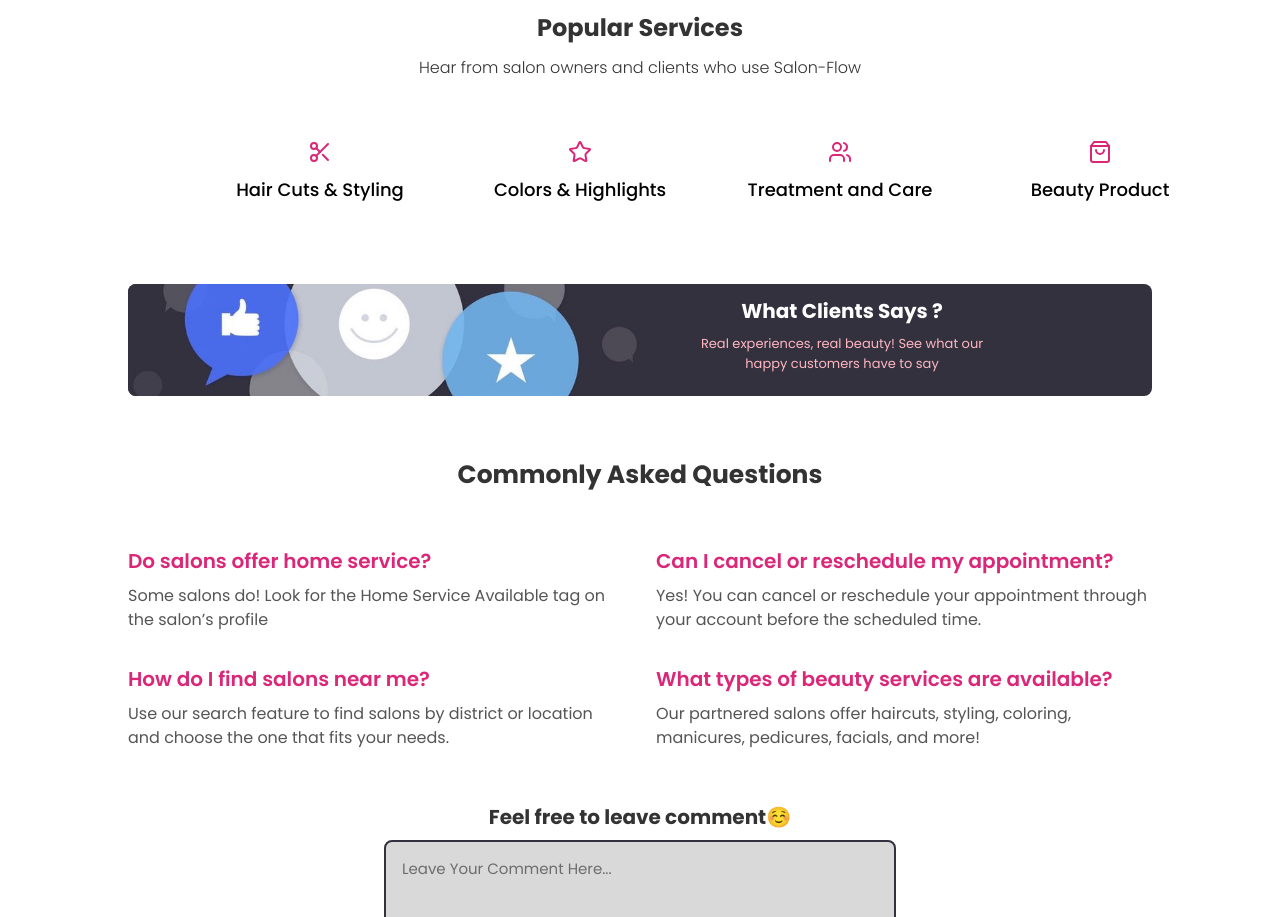
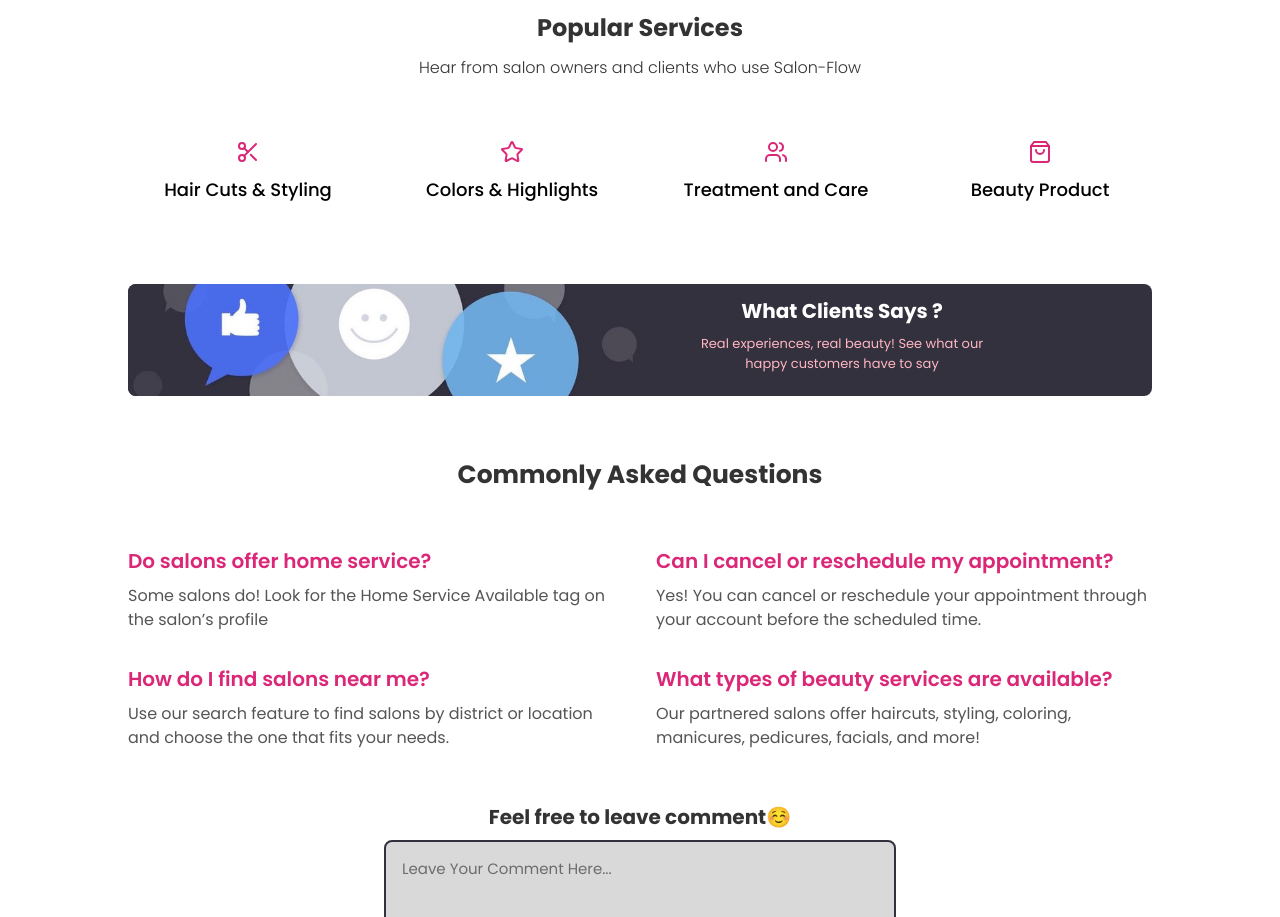
Before and after one commit to Delta-Rwanda/salon-flow, a React (Vite) app: page / in a window 1280 px wide. Shown: the part 1380-2297 px from the top of the page. Built offline with nearby package versions, Linux system fonts and the light colour scheme.

Commit message:
feat: change colors to match figma changes

```diff
--- a/src/pages/Home.jsx
+++ b/src/pages/Home.jsx
@@ -218,7 +218,7 @@ const Home = () => {
                 <div className="w-full h-64 overflow-hidden">
                   <img
                     src={district.image}
-                    alt=""
+                    alt={district.title}
                     className="w-full h-full object-cover hover:opacity-40"
                   />
                 </div>
@@ -247,11 +247,11 @@ const Home = () => {
           <p className="text-center font-thin text-[#333333]">
             Hear from salon owners and clients who use Salon-Flow
           </p>
-          <div className="mt-5 md:mt-10 grid grid-cols-2 md:grid-cols-4 gap-2 md:gap-4">
+          <div className="mt-5 md:mt-10 grid grid-cols-2 md:grid-cols-4 gap-2 md:gap-8">
             {serviceDetails.map((service) => (
               <div
                 key={service.id}
-                className="w-full md:w-96 p-5 flex flex-col justify-start md:justify-center items-start md:items-center gap-3 transition-all duration-300 hover:-translate-y-1 hover:shadow-lg cursor-pointer"
+                className="w-full md:w-60 p-5 flex flex-col justify-start md:justify-center items-start md:items-center gap-3 transition-all duration-300 hover:-translate-y-1 hover:shadow-lg cursor-pointer"
               >
                 <p className="text-[#DB2777]">{service.icon}</p>
                 <h1 className="text-sm md:text-lg font-medium hover:text-[#DB2777]">
```
